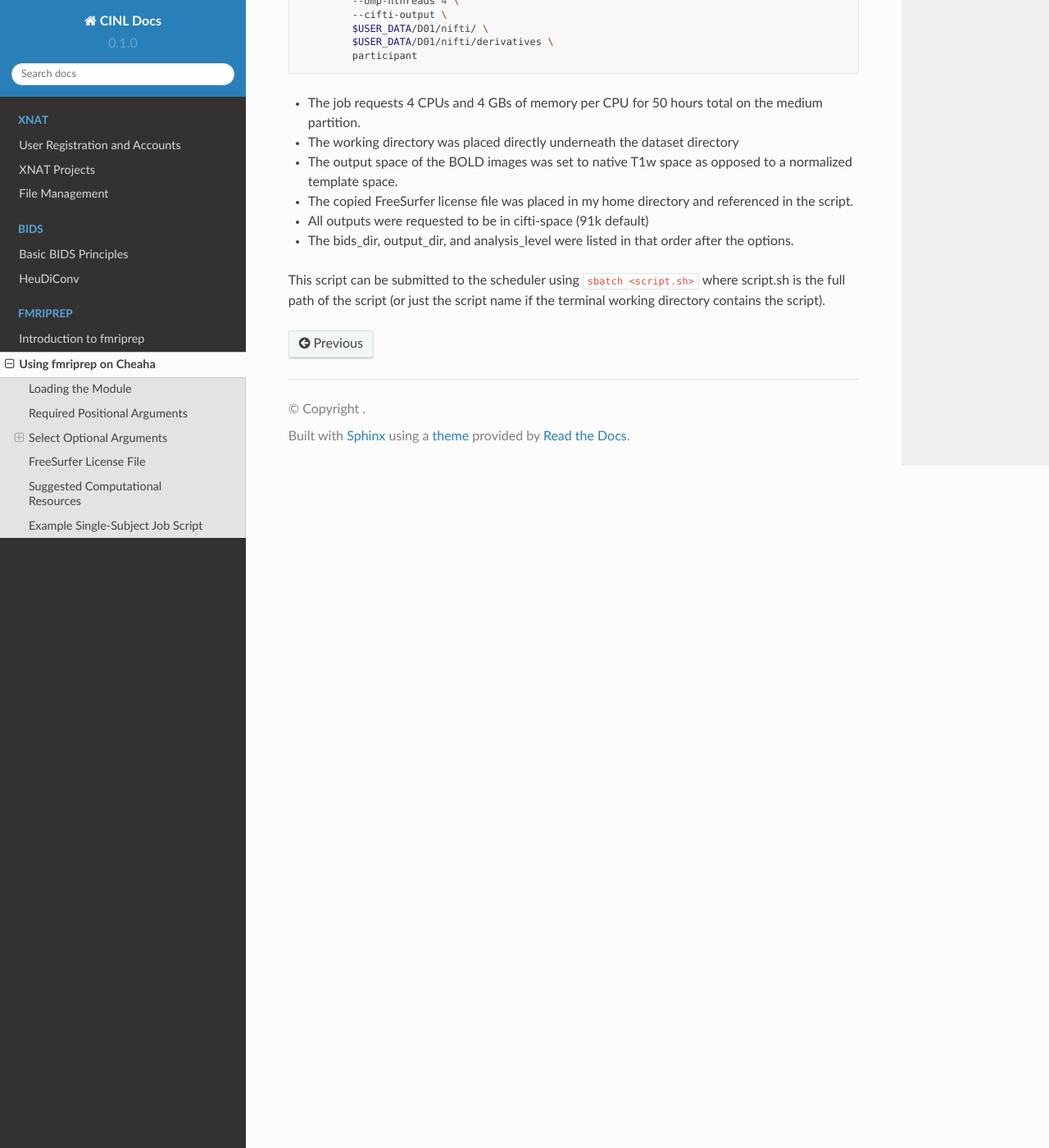
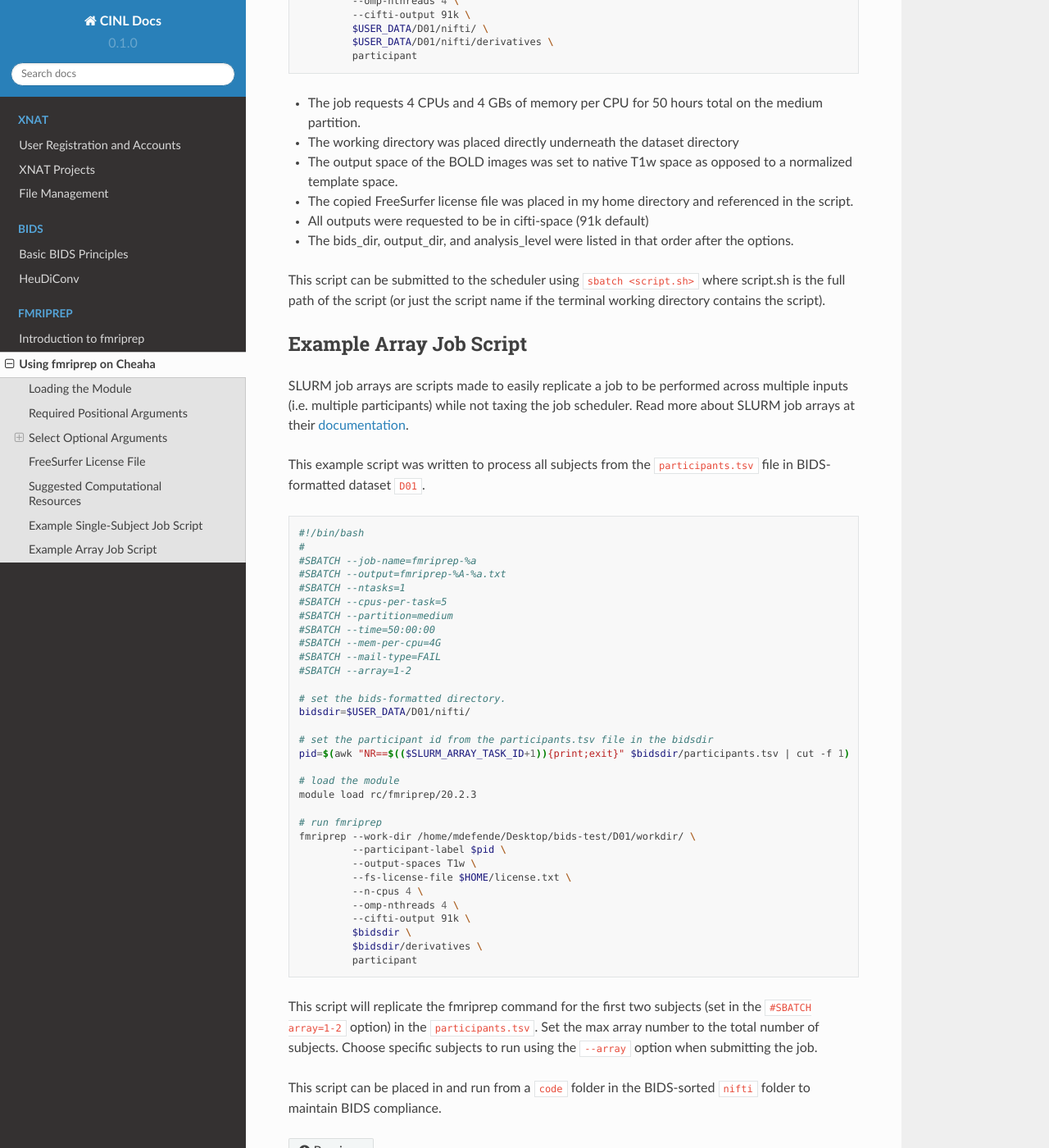
Before and after one commit to uabrc/CINL-Docs, a Sphinx documentation site: the page built from source/fmriprep/fmriprep-on-cheaha.rst, in a window 1280 px wide and 1400 px high, scrolled down 3255 px. Shown: the whole window at 82% size. Built offline with Sphinx 7.4.7 and the Read the Docs theme 2.0.0, drawn with Linux system fonts in a browser that asks for light colours.

Commit message:
add array job option

```diff
--- a/source/fmriprep/fmriprep-on-cheaha.rst
+++ b/source/fmriprep/fmriprep-on-cheaha.rst
@@ -155,7 +155,7 @@ BIDS-formatted dataset ``D01``.
              --fs-license-file $HOME/license.txt \
              --n-cpus 4 \
              --omp-nthreads 4 \
-             --cifti-output \
+             --cifti-output 91k \
              $USER_DATA/D01/nifti/ \
              $USER_DATA/D01/nifti/derivatives \
              participant
@@ -170,3 +170,58 @@ BIDS-formatted dataset ``D01``.
 This script can be submitted to the scheduler using ``sbatch <script.sh>`` where
 script.sh is the full path of the script (or just the script name if the
 terminal working directory contains the script).
+
+
+Example Array Job Script
+-----------------------------------
+
+SLURM job arrays are scripts made to easily replicate a job to be performed
+across multiple inputs (i.e. multiple participants) while not taxing the job
+scheduler. Read more about SLURM job arrays at their `documentation
+<https://slurm.schedmd.com/job_array.html>`__.
+
+This example script was written to process all subjects from the
+``participants.tsv`` file in BIDS-formatted dataset ``D01``.
+
+.. code-block:: bash
+
+    #!/bin/bash
+    #
+    #SBATCH --job-name=fmriprep-%a
+    #SBATCH --output=fmriprep-%A-%a.txt
+    #SBATCH --ntasks=1
+    #SBATCH --cpus-per-task=5
+    #SBATCH --partition=medium
+    #SBATCH --time=50:00:00
+    #SBATCH --mem-per-cpu=4G
+    #SBATCH --mail-type=FAIL
+    #SBATCH --array=1-2
+
+    # set the bids-formatted directory.
+    bidsdir=$USER_DATA/D01/nifti/
+
+    # set the participant id from the participants.tsv file in the bidsdir
+    pid=$(awk "NR==$(($SLURM_ARRAY_TASK_ID+1)){print;exit}" $bidsdir/participants.tsv | cut -f 1)
+
+    # load the module
+    module load rc/fmriprep/20.2.3
+
+    # run fmriprep
+    fmriprep --work-dir /home/mdefende/Desktop/bids-test/D01/workdir/ \
+             --participant-label $pid \
+             --output-spaces T1w \
+             --fs-license-file $HOME/license.txt \
+             --n-cpus 4 \
+             --omp-nthreads 4 \
+             --cifti-output 91k \
+             $bidsdir \
+             $bidsdir/derivatives \
+             participant
+
+This script will replicate the fmriprep command for the first two subjects (set
+in the ``#SBATCH array=1-2`` option) in the ``participants.tsv``. Set the max
+array number to the total number of subjects. Choose specific subjects to run
+using the ``--array`` option when submitting the job.
+
+This script can be placed in and run from a ``code`` folder in the BIDS-sorted
+``nifti`` folder to maintain BIDS compliance.
```
